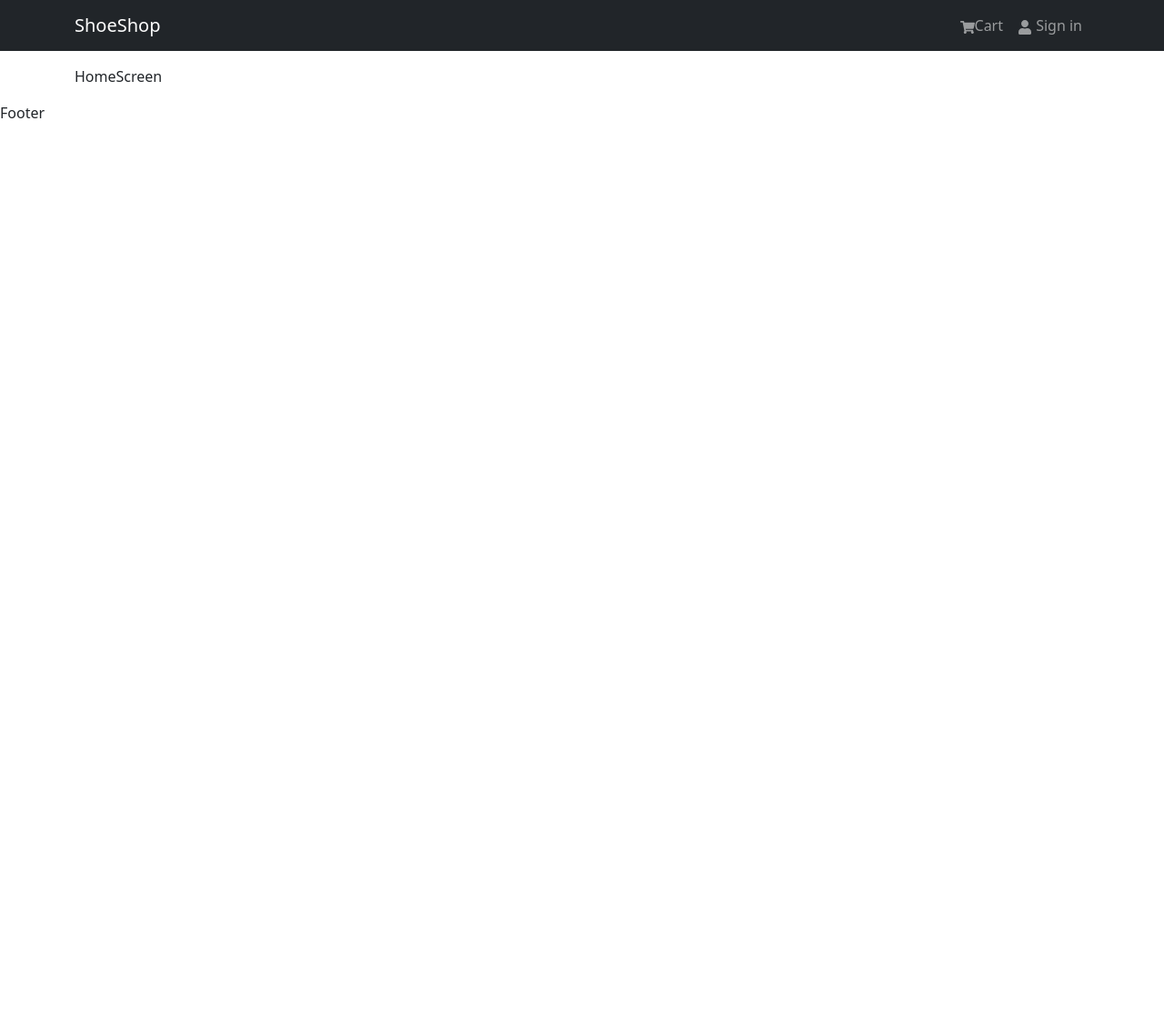
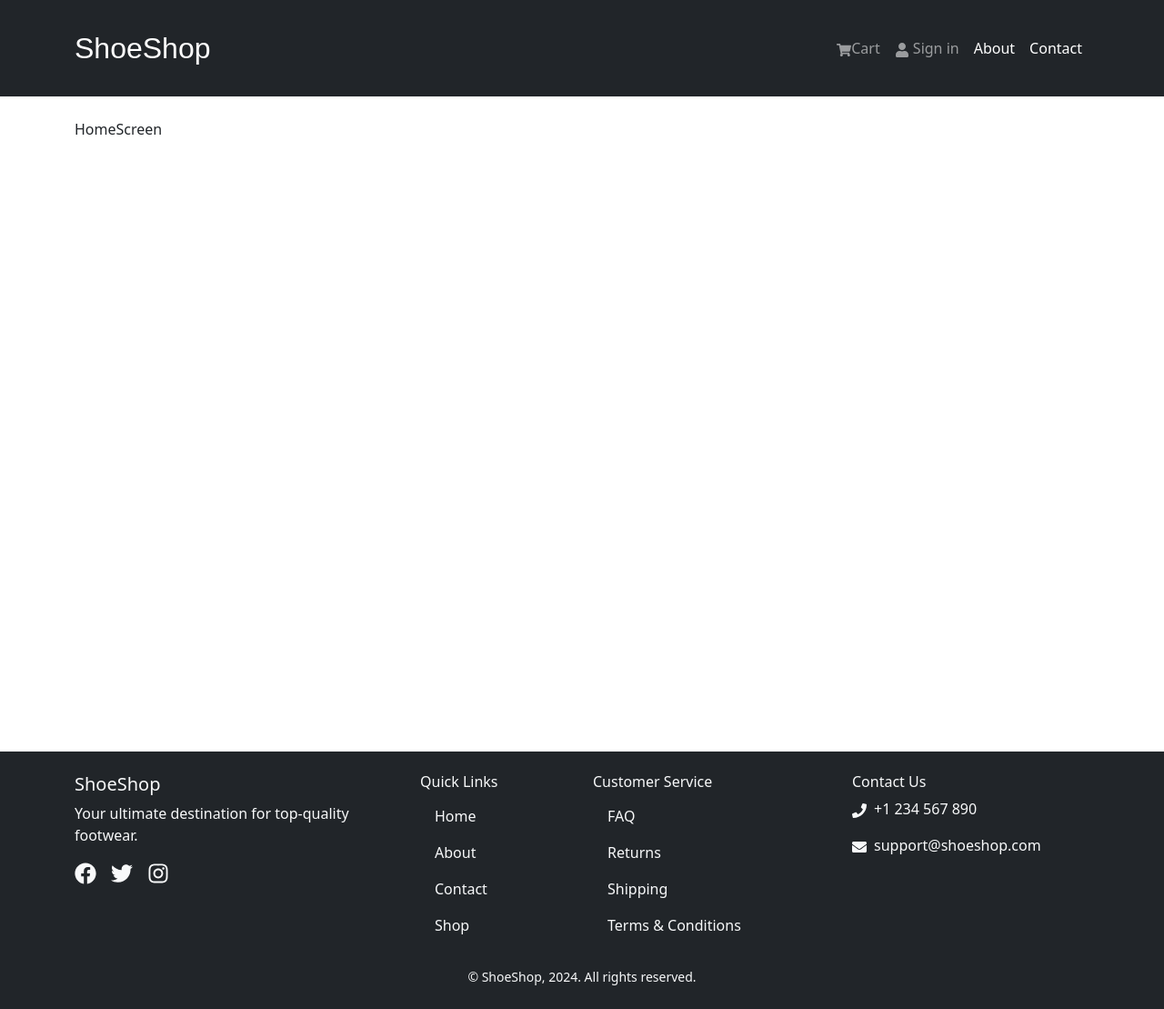
Before and after one commit to aggelooskk/Shoeshop-v2, a React (Create React App) app in the folder frontend/: page / in a window 1280 px wide. Shown: the whole page at 91% size. Before the commit the page ends 800 px from the top, so only its background shows below. Built offline with nearby package versions, Linux system fonts and the light colour scheme.

Commit message:
footer and header

```diff
--- a/frontend/src/App.js
+++ b/frontend/src/App.js
@@ -10,7 +10,7 @@ function App() {
   return (
     <>
       <Header />
-      <main className="py-3">
+      <main className="py-4">
         <Container>
           <Outlet />
         </Container>
--- a/frontend/src/Components/Footer.jsx
+++ b/frontend/src/Components/Footer.jsx
@@ -1,11 +1,87 @@
-import React from 'react'
+import React from "react";
+import { Container, Row, Col, Nav } from "react-bootstrap";
+import {
+  FaFacebook,
+  FaTwitter,
+  FaInstagram,
+  FaPhone,
+  FaEnvelope,
+} from "react-icons/fa";
 
 const Footer = () => {
   return (
-    <>
-      Footer
-    </>
-  )
-}
+    <footer className="bg-dark text-light py-4 mt-auto">
+      <Container>
+        <Row className="gy-4">
+          <Col md={4}>
+            <h5>ShoeShop</h5>
+            <p>Your ultimate destination for top-quality footwear.</p>
+            <div className="d-flex">
+              <Nav.Link href="https://facebook.com" className="text-light me-3">
+                <FaFacebook size={24} />
+              </Nav.Link>
+              <Nav.Link href="https://twitter.com" className="text-light me-3">
+                <FaTwitter size={24} />
+              </Nav.Link>
+              <Nav.Link href="https://instagram.com" className="text-light">
+                <FaInstagram size={24} />
+              </Nav.Link>
+            </div>
+          </Col>
+          <Col md={2}>
+            <h6>Quick Links</h6>
+            <Nav className="flex-column">
+              <Nav.Link href="/" className="text-light">
+                Home
+              </Nav.Link>
+              <Nav.Link href="/about" className="text-light">
+                About
+              </Nav.Link>
+              <Nav.Link href="/contact" className="text-light">
+                Contact
+              </Nav.Link>
+              <Nav.Link href="/shop" className="text-light">
+                Shop
+              </Nav.Link>
+            </Nav>
+          </Col>
+          <Col md={3}>
+            <h6>Customer Service</h6>
+            <Nav className="flex-column">
+              <Nav.Link href="/faq" className="text-light">
+                FAQ
+              </Nav.Link>
+              <Nav.Link href="/returns" className="text-light">
+                Returns
+              </Nav.Link>
+              <Nav.Link href="/shipping" className="text-light">
+                Shipping
+              </Nav.Link>
+              <Nav.Link href="/terms" className="text-light">
+                Terms & Conditions
+              </Nav.Link>
+            </Nav>
+          </Col>
+          <Col md={3}>
+            <h6>Contact Us</h6>
+            <p>
+              <FaPhone className="me-2" />
+              +1 234 567 890
+            </p>
+            <p>
+              <FaEnvelope className="me-2" />
+              support@shoeshop.com
+            </p>
+          </Col>
+        </Row>
+        <Row className="mt-4">
+          <Col className="text-center">
+            <small>&copy; ShoeShop, 2024. All rights reserved.</small>
+          </Col>
+        </Row>
+      </Container>
+    </footer>
+  );
+};
 
-export default Footer
+export default Footer;
--- a/frontend/src/Components/Header.jsx
+++ b/frontend/src/Components/Header.jsx
@@ -1,5 +1,5 @@
 import React from "react";
-import { useNavigate } from "react-router-dom";
+import { NavLink, useNavigate } from "react-router-dom";
 import { Navbar, Nav, Badge, Container, NavDropdown } from "react-bootstrap";
 import { FaShoppingCart, FaUser } from "react-icons/fa";
 import { LinkContainer } from "react-router-bootstrap";
@@ -7,12 +7,16 @@ import { LinkContainer } from "react-router-bootstrap";
 const Header = () => {
   return (
     <header>
-      <Navbar bg="dark" variant="dark" expand="md" collapseOnSelect>
+      <Navbar
+        className="py-4"
+        bg="dark"
+        variant="dark"
+        expand="md"
+        collapseOnSelect
+      >
         <Container>
           <LinkContainer to="/">
-            <Navbar.Brand>
-              ShoeShop
-            </Navbar.Brand>
+            <Navbar.Brand>ShoeShop</Navbar.Brand>
           </LinkContainer>
           <Navbar.Toggle aria-controls="basic-navbar-nav" />
           <Navbar.Collapse id="basic-navbar-nav">
@@ -23,11 +27,17 @@ const Header = () => {
                   Cart
                 </Nav.Link>
               </LinkContainer>
-                <LinkContainer to="/login">
-                  <Nav.Link>
-                    <FaUser /> Sign in
-                  </Nav.Link>
-                </LinkContainer>
+              <LinkContainer to="/login">
+                <Nav.Link>
+                  <FaUser /> Sign in
+                </Nav.Link>
+              </LinkContainer>
+              <LinkContainer to="">
+                <Nav.Link>About</Nav.Link>
+              </LinkContainer>
+              <LinkContainer to="">
+                <Nav.Link>Contact</Nav.Link>
+              </LinkContainer>
             </Nav>
           </Navbar.Collapse>
         </Container>
--- a/frontend/src/index.css
+++ b/frontend/src/index.css
@@ -0,0 +1,8 @@
+main {
+    min-height: 90vh;
+  }
+
+  .navbar-brand {
+    font-family: cursive, sans-serif;
+    font-size: xx-large;
+  }
```
